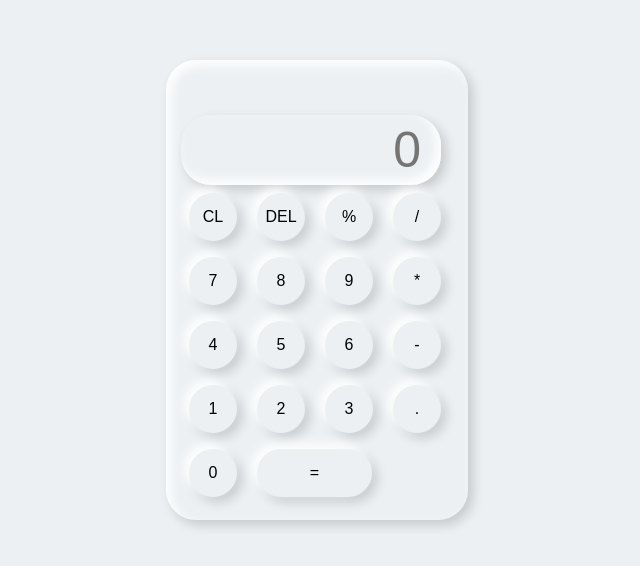
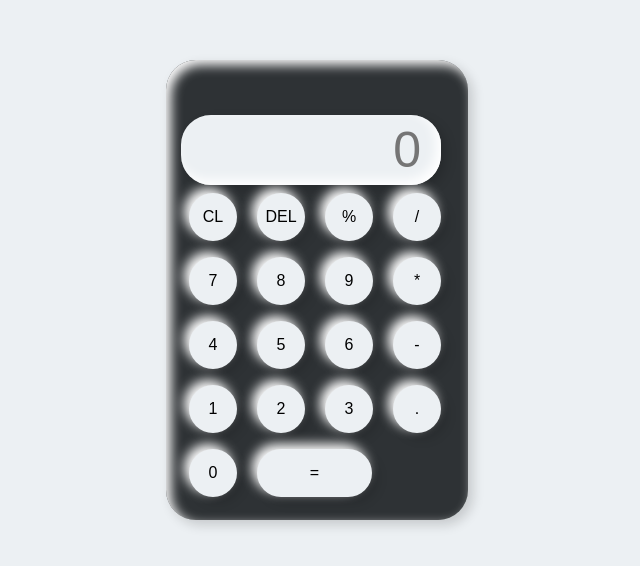
Before and after one commit to TheCodePioneer/Simple-Calculator, a plain HTML site: page index.html in a window 1280 px wide. Shown: the part 110-676 px from the top of the page, without its empty margins (323-963 px from the left). Drawn offline with Linux system fonts and the light colour scheme.

Commit message:
Changed color

```diff
--- a/style.css
+++ b/style.css
@@ -13,7 +13,7 @@
     align-items: center;
 }
 .calculator{
- background-color: #ecf0f3;
+ background-color: #2e3235;
  padding: 15px;
  border-radius: 30px;
  box-shadow: inset 5px 5px 12px #ffffff,
```
